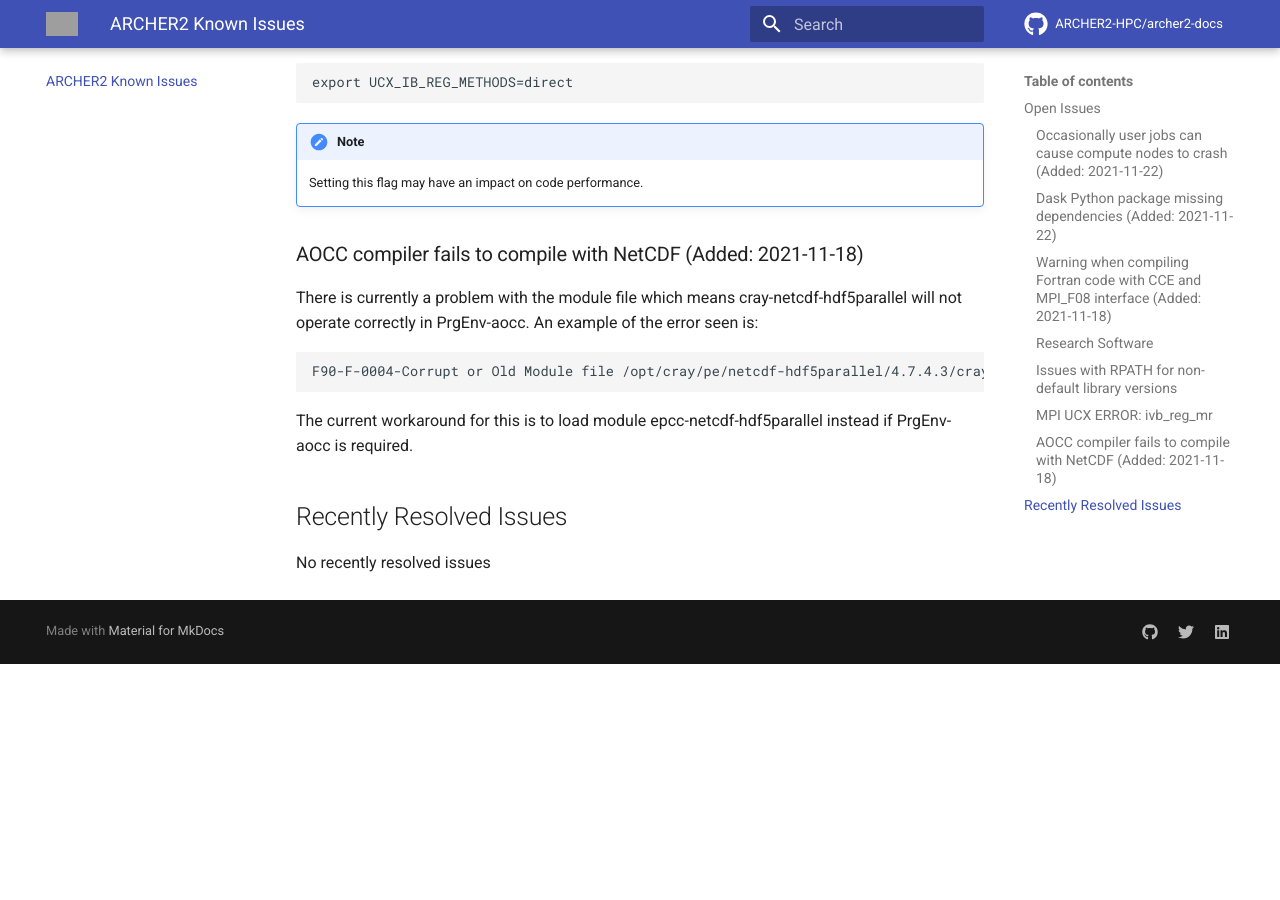
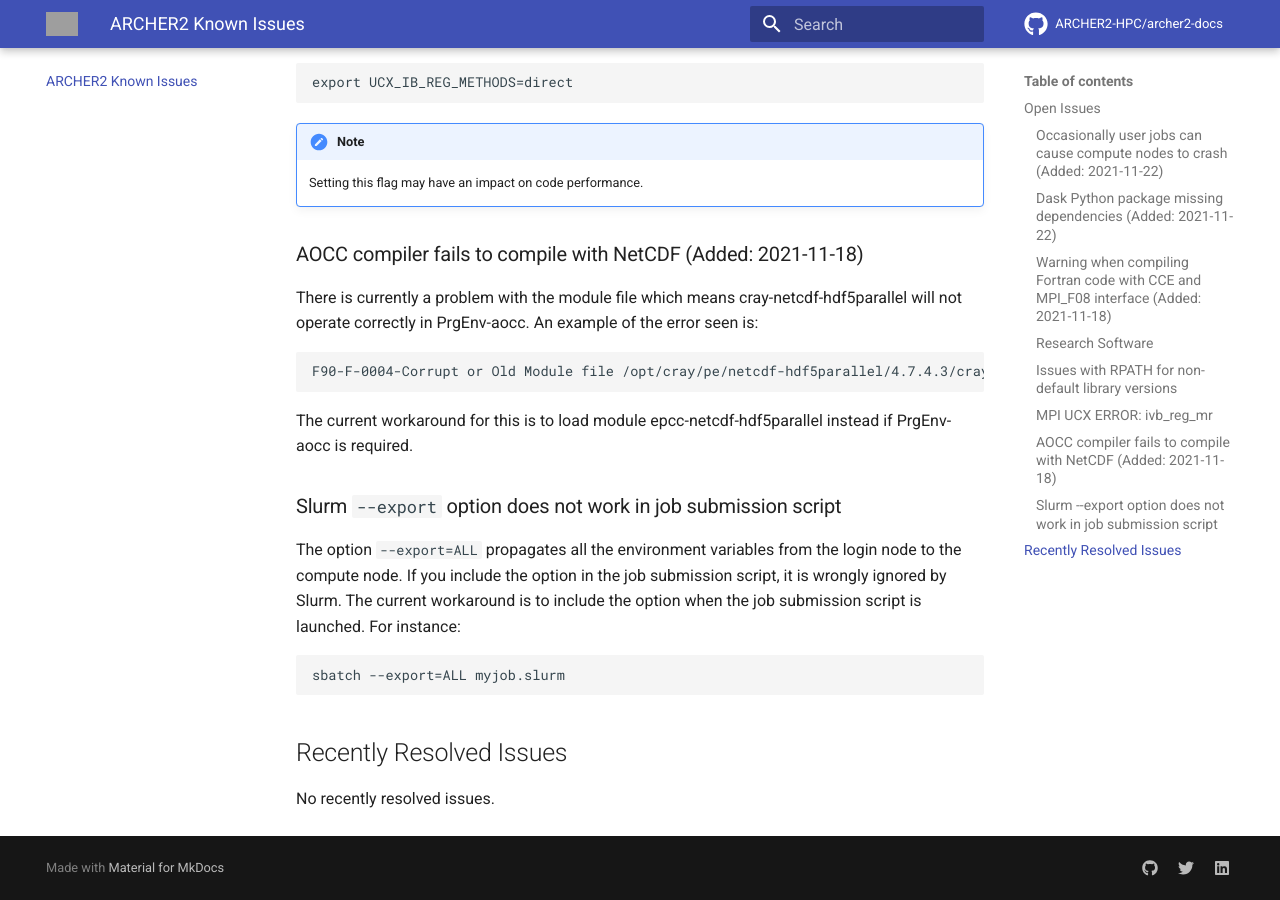
Before and after one commit to ARCHER2-HPC/archer2-docs, an MkDocs documentation site: the page built from docs/known-issues/index.md, in a window 1280 px wide and 900 px high, scrolled down 2373 px. Built offline with MkDocs 1.6.1 and Material for MkDocs 9.7.7, drawn with Linux system fonts in a browser that asks for light colours; comment, search, counter and statistics services are not loaded; before the commit the page ends 3037 px from its top, so only the background shows below that; grey boxes are pictures that could not be loaded.

Commit message:
Add Slurm export issue

```diff
--- a/docs/known-issues/index.md
+++ b/docs/known-issues/index.md
@@ -109,6 +109,12 @@
 
 The current workaround for this is to load module epcc-netcdf-hdf5parallel instead if PrgEnv-aocc is required.
 
+### Slurm  `--export` option does not work in job submission script
+
+The option `--export=ALL` propagates all the environment variables from the login node to the compute node. If you include the option in the job submission script, it is wrongly ignored by Slurm. The current workaround is to include the option when the job submission script is launched. For instance:
+
+    sbatch --export=ALL myjob.slurm
+
 ## Recently Resolved Issues
 
-No recently resolved issues
+No recently resolved issues.
```
